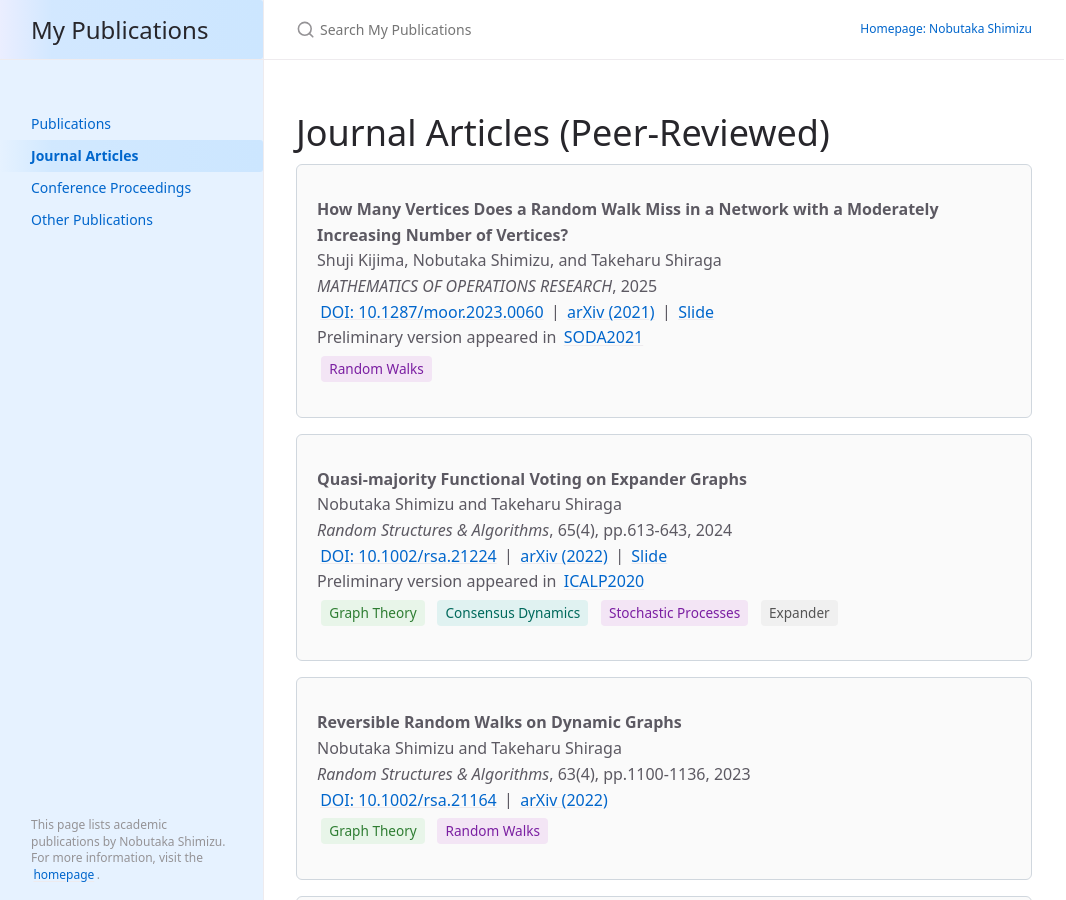
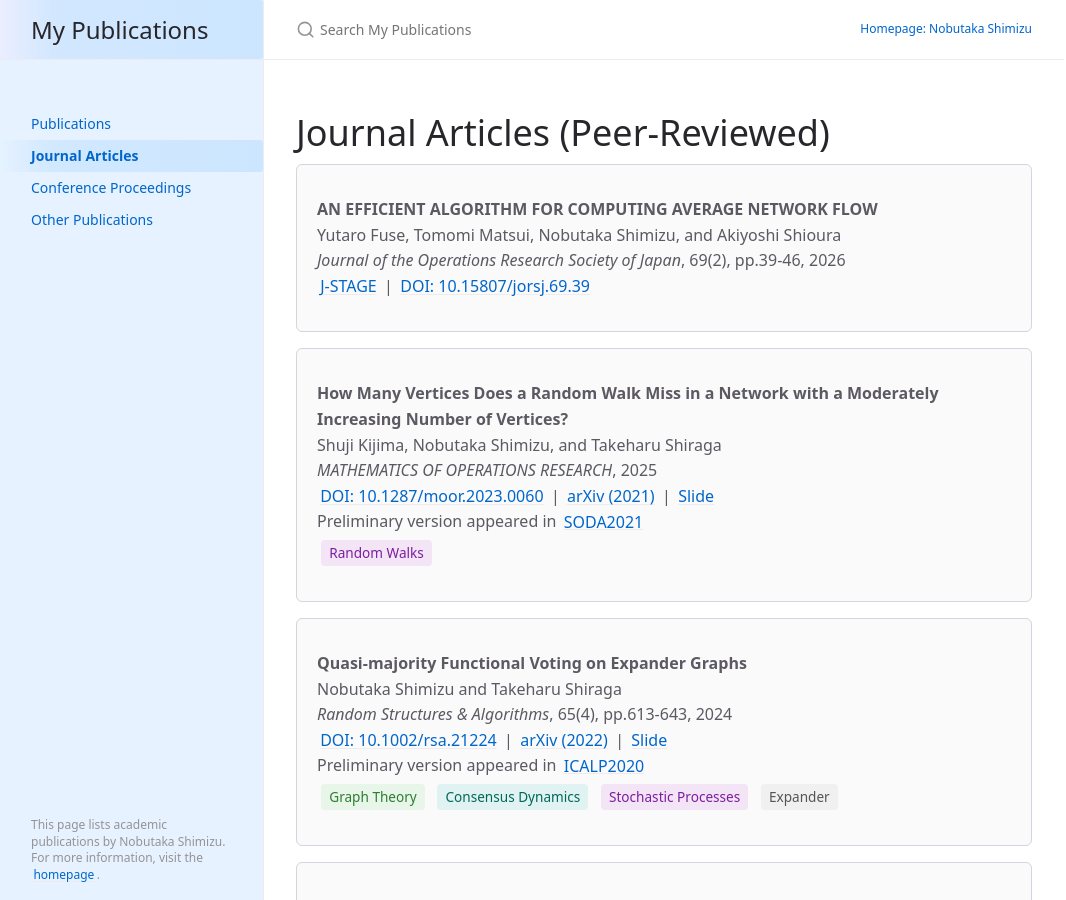
Before and after one commit to NobutakaShimizu/mypapers, a Jekyll site: the page built from docs/journal.md, in a window 1280 px wide and 900 px high. Shown: the whole window, without its empty margins (0-1066 px from the left). Built offline with Jekyll 4.4.1, drawn with Linux system fonts in a browser that asks for light colours; cached includes are drawn as plain includes.

Commit message:
学術出版物リストに新たに「AN EFFICIENT ALGORITHM FOR COMPUTING AVERAGE NETWORK FLOW」に関する論文を追加し、情報の整合性を強化。また、研究成果へのアクセスを向上させた。

```diff
--- a/docs/journal.md
+++ b/docs/journal.md
@@ -6,6 +6,12 @@ nav_order: 2
 # Journal Articles (Peer-Reviewed)
 
 <div class="papers-list">
+
+<div class="paper" markdown="1">**AN EFFICIENT ALGORITHM FOR COMPUTING AVERAGE NETWORK FLOW**<br>
+  Yutaro Fuse, Tomomi Matsui, Nobutaka Shimizu, and Akiyoshi Shioura<br>
+  *Journal of the Operations Research Society of Japan*, 69(2), pp.39-46, 2026 <br>
+  [J-STAGE](https://www.jstage.jst.go.jp/article/jorsj/69/2/69_39/_article/-char/ja/) | [DOI: 10.15807/jorsj.69.39](https://doi.org/10.15807/jorsj.69.39) <br>
+</div>
 
 <div class="paper" markdown="1">**How Many Vertices Does a Random Walk Miss in a Network with a Moderately Increasing Number of Vertices?**<br>
   Shuji Kijima, Nobutaka Shimizu, and Takeharu Shiraga<br>
```
